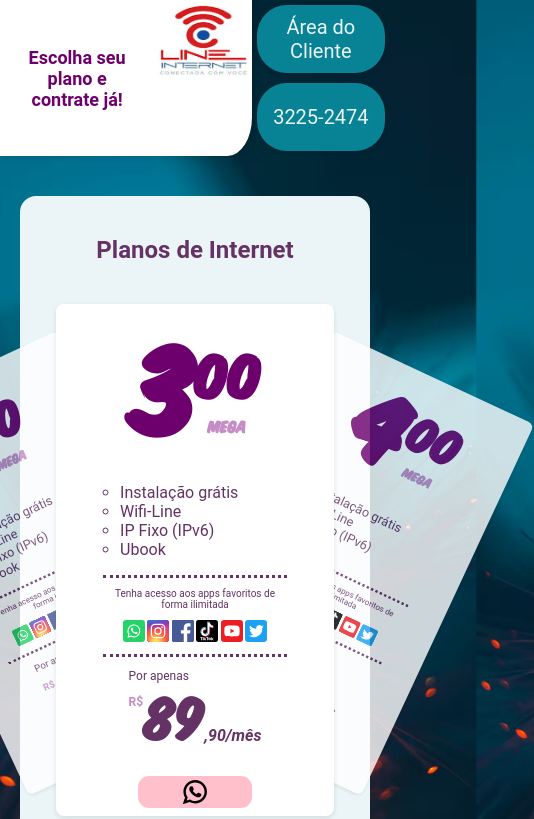
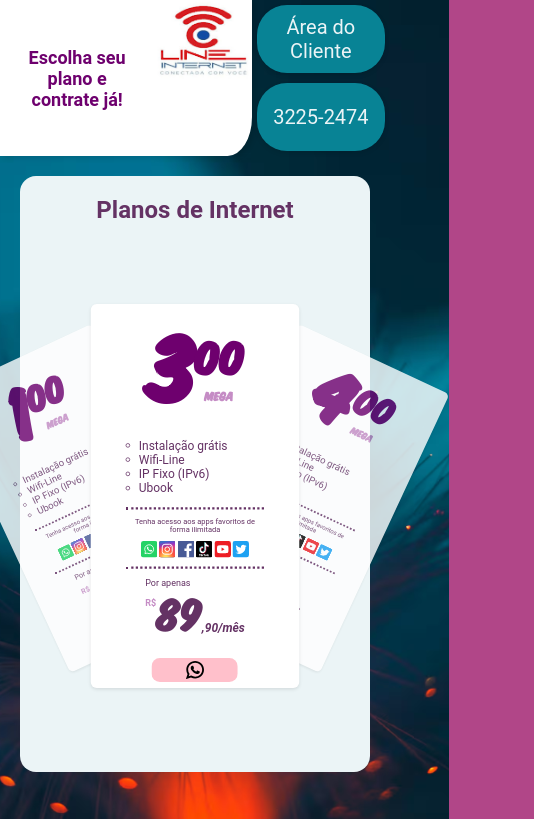
Before and after one commit to UbiracyCruz/pamphlet, a plain HTML site: page index.html in a window 390 px wide. Shown: the top 819 px of the page, 534 px wide, since content can reach past the window. Drawn offline with Linux system fonts and the light colour scheme.

Commit message:
minor adjustments regarding margins and padding

```diff
--- a/scroller.css
+++ b/scroller.css
@@ -3,7 +3,7 @@ input[type=radio]{
 }
 .placeholder{
     display: grid;
-    height: 600px;
+    height: 32rem;
     justify-items: center;
 }
 .card{
--- a/styles.css
+++ b/styles.css
@@ -77,11 +77,11 @@ main {
 .services {
     display: grid;
     justify-content: center;
-    gap: 20px;
-    margin-top: 20px;
+    gap: 1em;
 }
 .services h1{
     /* grid-column: 1 / span 3; */
+    margin: 0;
 }
 .service {
     display: grid;
@@ -236,6 +236,9 @@ footer {
     #logo{
         width: 25svw;
     }
+    .card{
+        scale: 0.75;
+    }
 }
 ::-webkit-scrollbar {
     width: 8px;
```
